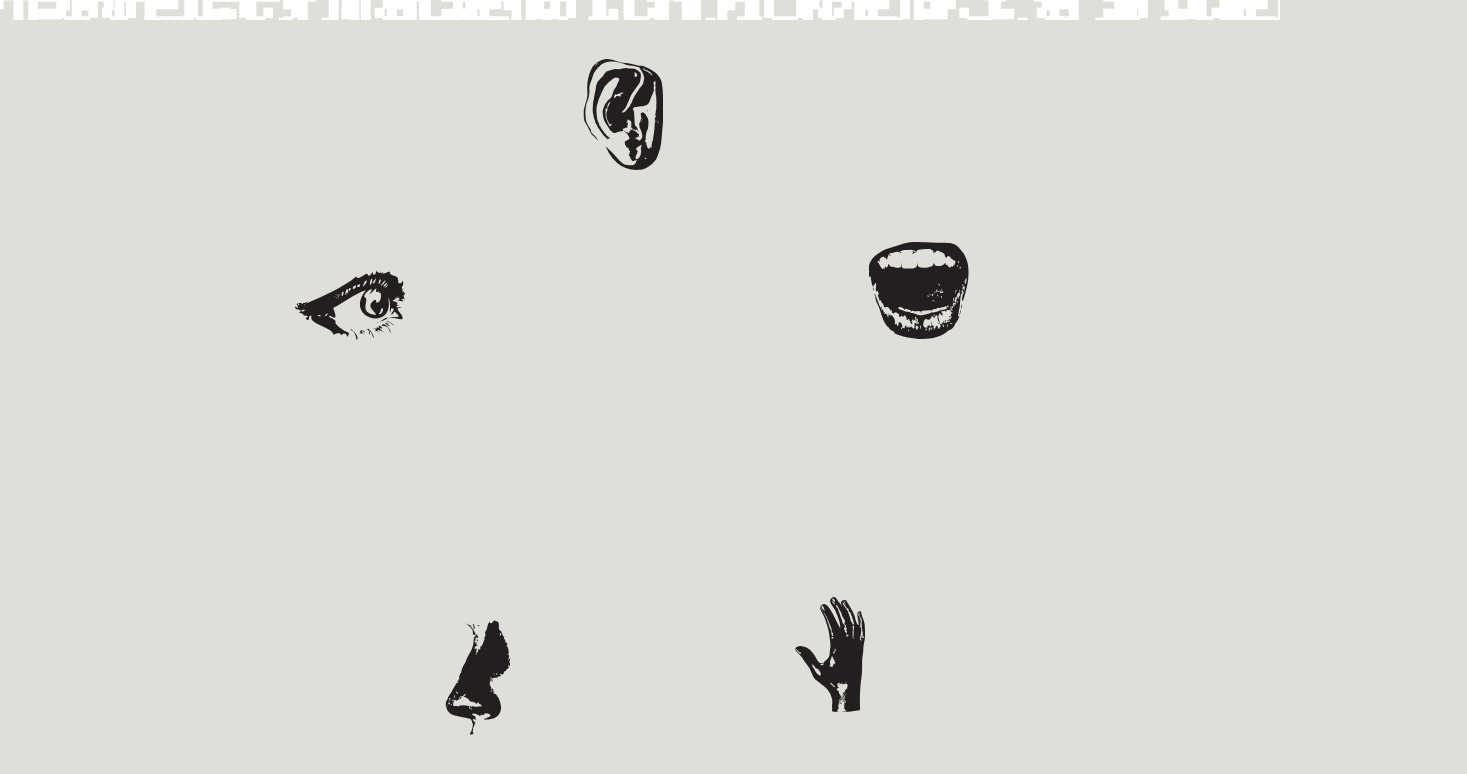
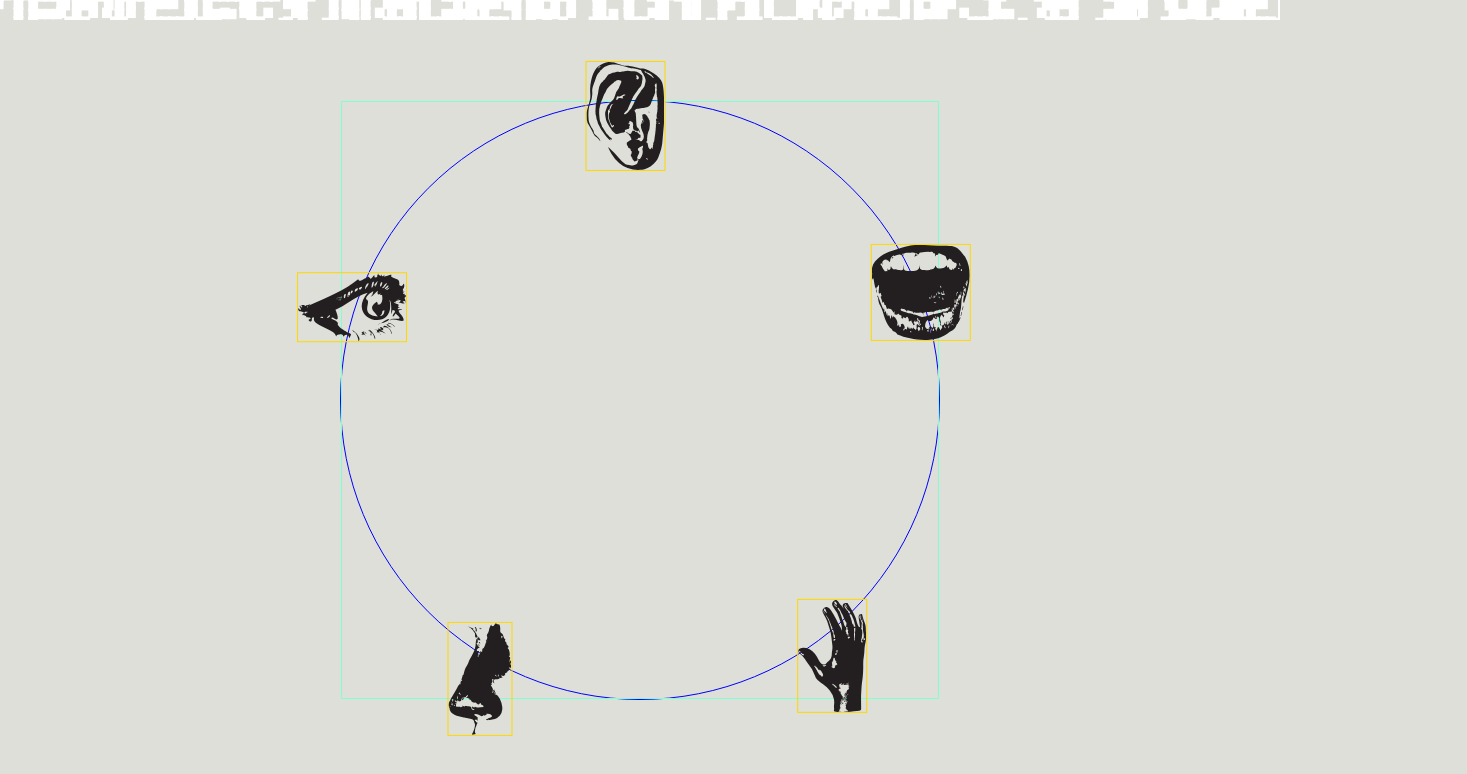
Before and after one commit to bbb0444/5s-Project, a Next.js app: page / in a window 1280 px wide. Shown: the top 774 px of the page, 1467 px wide, since content can reach past the window. Built offline with nearby package versions, Linux system fonts and the light colour scheme.

Commit message:
circle-menu

```diff
--- a/app/components/Header/Header.module.scss
+++ b/app/components/Header/Header.module.scss
@@ -1,6 +1,6 @@
 @import "../../variables.scss";
 
-$debug: false;
+$debug: true;
 
 .main {
   padding: 2rem;
@@ -12,12 +12,21 @@ $debug: false;
   width: 100%;
   height: 100%;
 
+  // display: flex;
+  // flex-direction: row;
+  // justify-content: space-between;
+  // align-items: center;
+}
+
+.usable {
+  width: 100%;
+  height: 100%;
+
   display: flex;
   flex-direction: row;
   justify-content: space-between;
   align-items: center;
 }
-
 .grain {
   filter: contrast(100%) brightness(100%);
   background: url("/SVG/grain.svg"),
@@ -49,8 +58,7 @@ $debug: false;
 }
 
 .image {
-  // pointer-events: all;
-
+  z-index: 2;
   // position: absolute;
   // left: 50%;
   // transform: rotate(calc((360deg / 5) * var(--i)));
@@ -69,6 +77,8 @@ $debug: false;
 }
 
 .imageBox {
+  position: absolute;
+
   //for rotating the images back the right way, put as parent of image
 
   // pointer-events: all;
@@ -81,7 +91,7 @@ $debug: false;
   }
 }
 
-.square {
+.circle {
   position: relative;
   // top: 50%;
   // left: 50%;
@@ -94,10 +104,10 @@ $debug: false;
   max-width: 600px;
   max-height: 600px;
 
-  display: flex;
-  flex-direction: column;
-  justify-content: space-between;
-  align-items: center;
+  // display: flex;
+  // flex-direction: column;
+  // justify-content: space-between;
+  // align-items: center;
 
   // min-width: 300px;
 
@@ -110,6 +120,9 @@ $debug: false;
 .container {
   position: absolute;
   left: 0;
+  top: 0;
+  width: 100%;
+  height: 100%;
   // // // left: calc(50% - 500px);
   // // left: -72.5%;
   // // height: 100%;
--- a/app/components/Header/ImgMotionDiv.tsx
+++ b/app/components/Header/ImgMotionDiv.tsx
@@ -1,5 +1,5 @@
 // ImgMotionDiv.tsx
-import { FC, memo, useCallback } from "react";
+import { FC, RefObject, memo, useCallback, useEffect } from "react";
 import Image from "next/image";
 import { motion } from "framer-motion";
 import styles from "./Header.module.scss";
@@ -15,6 +15,7 @@ interface ImgMotionDivProps {
   setSelectedImageCB: (image: ImageProps) => void;
   animate: (target: string, animation: object, options: object) => void;
   radius: number;
+  parent: RefObject<HTMLDivElement>;
 }
 
 const ImgMotionDiv: FC<ImgMotionDivProps> = ({
@@ -27,6 +28,7 @@ const ImgMotionDiv: FC<ImgMotionDivProps> = ({
   setSelectedImageCB,
   animate,
   radius,
+  parent,
 }) => {
   const handleClick = async (event: React.MouseEvent) => {
     event.preventDefault(); // Prevent the default action of the click event
@@ -45,6 +47,13 @@ const ImgMotionDiv: FC<ImgMotionDivProps> = ({
       }
     );
   };
+
+  useEffect(() => {
+    console.log(parent.current?.clientTop!);
+    console.log(parent.current?.clientLeft!);
+    console.log(parent.current?.clientWidth!);
+    console.log(parent.current?.clientHeight!);
+  }, []);
 
   return (
     <motion.div
@@ -85,16 +94,24 @@ const ImgMotionDiv: FC<ImgMotionDivProps> = ({
         },
       }}
     >
-      <div className={styles.imageBox} id={`${image.text}-wrapper`}>
-        <Image
-          id={image.text}
-          src={image.src}
-          alt={image.alt}
-          width={image.width}
-          height={image.height}
-          onClick={handleClick}
-        />
-      </div>
+      {/* <div className={styles.imageBox} id={`${image.text}-wrapper`}> */}
+      <motion.img
+        className={styles.imageBox}
+        drag={true}
+        dragConstraints={{
+          top: parent.current?.clientTop! - initialY - image.height / 2,
+          left: parent.current?.clientLeft! - initialX - image.width / 2,
+          right: parent.current?.clientWidth! - initialX - image.width / 2,
+          bottom: parent.current?.clientHeight! - initialY - image.height / 2,
+        }}
+        id={image.text}
+        src={image.src}
+        alt={image.alt}
+        width={image.width}
+        height={image.height}
+        // onClick={handleClick}
+      ></motion.img>
+      {/* </div> */}
     </motion.div>
   );
 };
--- a/app/components/Header/index.tsx
+++ b/app/components/Header/index.tsx
@@ -57,6 +57,7 @@ const images: ImageProps[] = [
 
 const numImages = images.length;
 const randomXY = () => (Math.random() - 0.5) * 20; // smaller range for subtle floating effect
+const scale = 4;
 
 const Header = () => {
   const parentRef = useRef<HTMLDivElement>(null);
@@ -93,20 +94,26 @@ const Header = () => {
 
   return (
     <div className={styles.main} ref={scope}>
+      <div className={styles.usable}>
         <ul className={styles.column}>
-        <div className={styles.square} ref={parentRef}>
+          <div className={styles.circle} ref={parentRef}>
+            <div className={styles.container}>
               {images.map((image, index) => {
-            const angle = ((2 * Math.PI) / numImages) * index - 360 / numImages;
+                const angle =
+                  ((2 * Math.PI) / numImages) * index - 360 / numImages;
                 const initialX =
                   parentWidth / 2 + radius * Math.cos(angle) - image.width / 2;
                 const initialY =
-              parentHeight / 2 + radius * Math.sin(angle) - image.height / 2;
+                  parentHeight / 2 +
+                  radius * Math.sin(angle) -
+                  image.height / 2;
                 const randomX = randomXY();
                 const randomY = randomXY();
 
+                console.log(image.text, initialX, initialY);
                 return (
-              <div className={styles.container} key={index}>
                   <ImgMotionDiv
+                    key={index}
                     image={image}
                     index={index}
                     initialX={initialX}
@@ -116,12 +123,14 @@ const Header = () => {
                     setSelectedImageCB={setSelectedImageCB}
                     animate={animate}
                     radius={radius}
+                    parent={parentRef}
                   />
-              </div>
                 );
               })}
             </div>
+          </div>
         </ul>
+      </div>
     </div>
   );
 };
```
Lines whose indentation alone changed are shown as unchanged.
